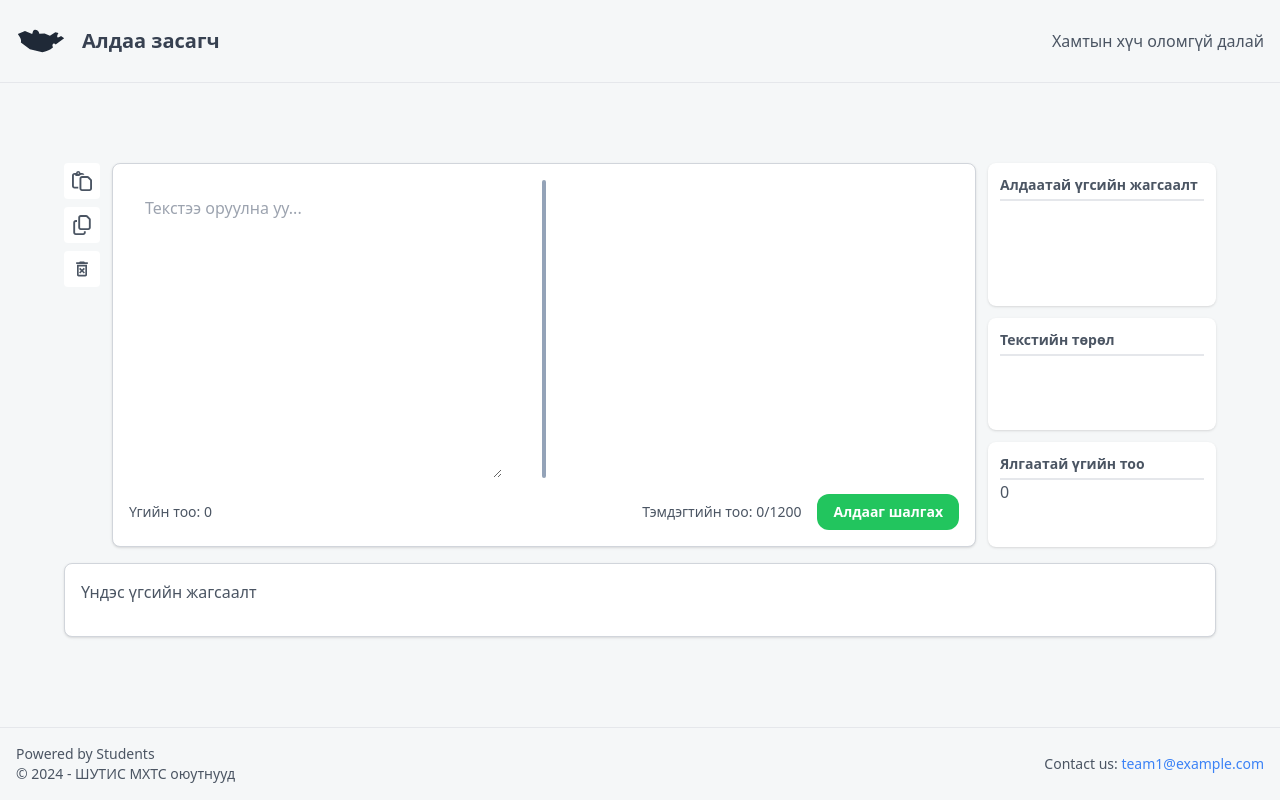
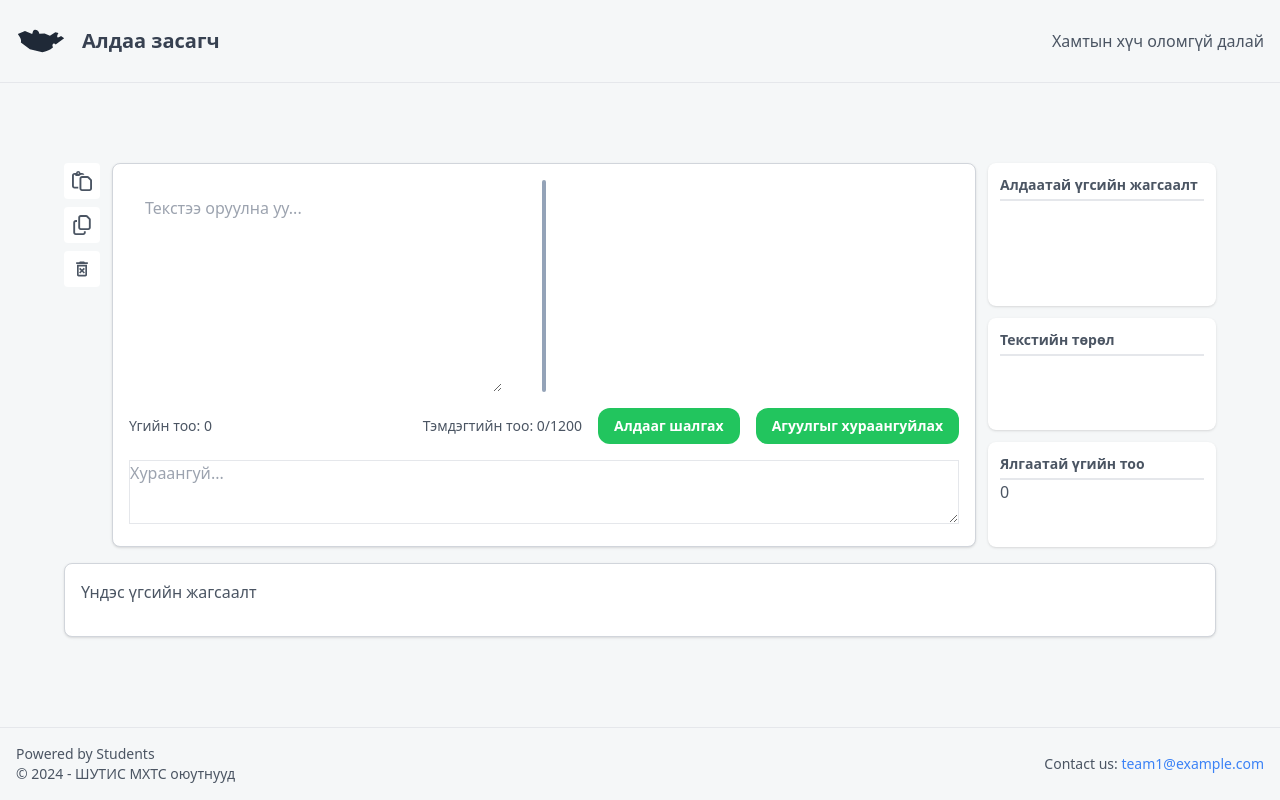
Before and after one commit to Artistry449/data-classifier-ml, a Next.js app: page / in a window 1280 px wide. Built offline with nearby package versions, Linux system fonts and the light colour scheme.

Commit message:
feat: added summary

```diff
--- a/app/_components/input.tsx
+++ b/app/_components/input.tsx
@@ -42,18 +42,22 @@ const renderHighlightedText = (
 
 const input = ({
   text,
+  summaryText,
   setText,
   wrongWords,
   suggestions,
   wordCount,
+  handleSummary,
   charCount,
   handleCheck,
 }: {
   text: string;
+  summaryText: string;
   setText: (value: string) => void;
   wrongWords: string[];
   suggestions: object;
   wordCount: number;
+  handleSummary: () => void;
   charCount: number;
   handleCheck: () => void;
 }) => {
@@ -132,7 +136,24 @@ const input = ({
           >
             Алдааг шалгах
           </button>
+          <button
+            onClick={handleSummary}
+            className="bg-green-500 hover:bg-green-700 text-white font-bold py-2 px-4 border-green-700 rounded-xl ml-4"
+          >
+            Агуулгыг хураангуйлах
+          </button>
         </div>
+      </div>
+      <div>
+      <textarea
+      readOnly
+      className="border w-full mt-4 h-16"
+          placeholder="Хураангуй..."
+          value={summaryText}
+          style={{
+            caretColor: "black",
+          }}
+        />
       </div>
     </div>
   );
--- a/app/page.tsx
+++ b/app/page.tsx
@@ -8,6 +8,7 @@ import Rootwords from "./_components/rootwords";
 const HomePage = () => {
   const [text, setText] = useState("");
   const [wrongWords, setWrongWords] = useState<string[]>([]);
+  const [summaryText, setSummaryText] = useState("");
   const [numberOfDifferentWord, setNumberOfDifferentWord] = useState(0);
   const [suggestions, setSuggestions] = useState<Object>();
   const [topic, setTopic] = useState("");
@@ -89,6 +90,25 @@ const HomePage = () => {
       });
   };
 
+  const handleSummary = async () => {
+    if (!text) {
+      console.log("Text is empty or undefined!");
+      return;
+    }
+
+    const res = await fetch("http://172.16.152.188:3300/summarize", {
+      method: "POST",
+      headers: {
+        "Content-Type": "application/json",
+      },
+      body: JSON.stringify({content: text }),
+    })
+    const parsedRes = await res.json()
+    if (parsedRes.summary) {
+      setSummaryText(parsedRes.summary)
+    }
+  }
+
   const wordCount = text
     .trim()
     .split(/\s+/)
```
